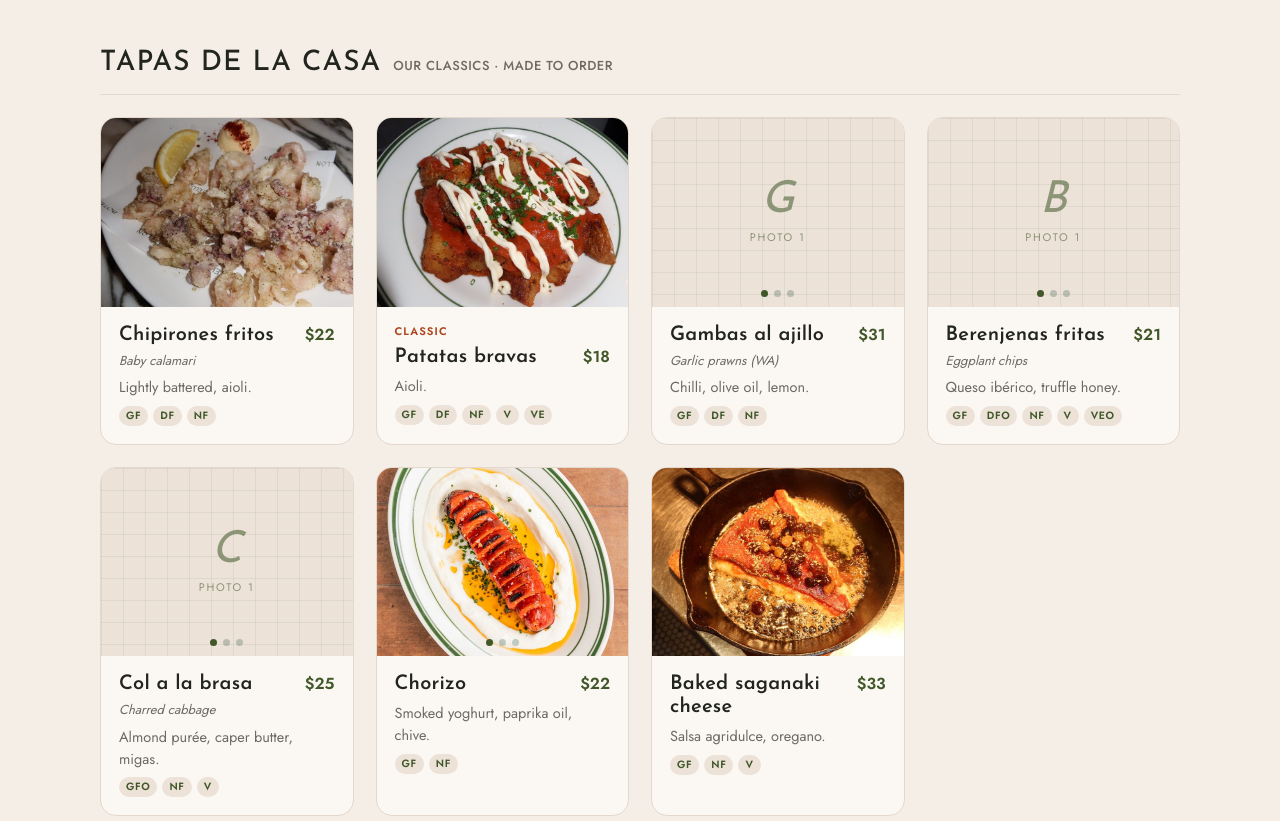
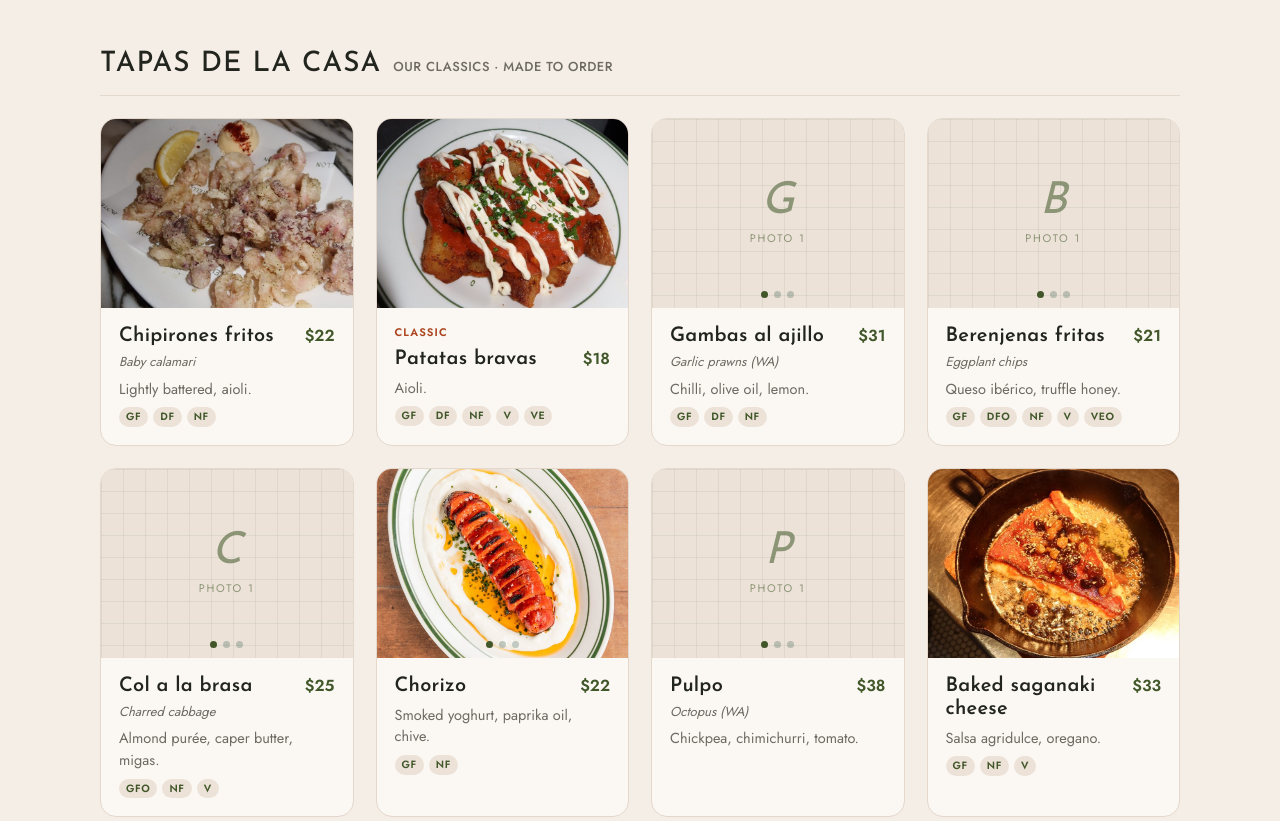
Before and after one commit to Botellon-Restaurant/botellon-website, a plain HTML site: page index.html in a window 1280 px wide. Shown: the part 3719-4540 px from the top of the page. Drawn offline with Linux system fonts and the light colour scheme.

Commit message:
November menu update and Wednesday sold-out notes
Co-Authored-By: Claude Opus 5.5 <noreply@anthropic.com>
Claude-Session: https://claude.ai/code/session_01JhxBUH9VWsr4p4GxENknmE

```diff
--- a/index.html
+++ b/index.html
@@ -282,6 +282,8 @@
   .board-pics{display:grid;grid-template-columns:1fr 1fr;gap:10px}
   .board-pics img{width:100%;aspect-ratio:4/3;object-fit:cover;border-radius:12px}
   .board figcaption{padding:8px 2px 0;font-size:13px;color:var(--muted)}
+  .soldout{display:inline-block;background:var(--brand-cream);color:var(--green);font-size:12px;font-weight:600;letter-spacing:.06em;text-transform:uppercase;padding:5px 12px;border-radius:999px;margin-bottom:14px}
+  .soldline{font-size:14px;color:var(--green);font-weight:500;margin:-12px 0 20px}
 </style>
 </head>
 <body>
@@ -351,6 +353,7 @@
   </div>
   <div class="features">
     <div class="feature">
+      <div class="soldout">🎉 Sold out Wed 11 Nov · book early!</div>
       <div class="eyebrow" style="opacity:.75">Every Wednesday</div>
       <h4>Wednesday Tapas Night</h4>
       <div class="big">$53 <span style="font-size:20px">p.p.</span></div>
@@ -365,7 +368,7 @@
       <h4>Happy Hour</h4>
       <div class="sub" style="margin-top:10px">One drink + one pintxo. One drink per person at a time.</div>
       <ul>
-        <li><b>Cocktail $23</b> · Aperol Spritz, London Lemonade, Margarita, Red Sangria, French Martini</li>
+        <li><b>Cocktail $23</b> · Aperol Spritz, London Lemonade, Margarita, Red Sangría, French Martini</li>
         <li><b>Mocktail $21</b> · Mint Lemonade</li>
         <li><b>Wine $19</b> · House sparkling, white, rosé or red</li>
         <li><b>Beer $13</b> · Estrella pint</li>
@@ -379,6 +382,7 @@
   <div class="group">
     <h3>Wednesday Tapas Menu<small id="wedDates"></small></h3><div class="rule"></div>
     <p class="note">4 dishes + a glass of house wine or beer · $53 p.p. · changes every fortnight</p>
+    <p class="soldline">Our last Wednesday sold out, so book ahead to grab a seat.</p>
     <div class="grid" id="wedGrid"></div>
   </div>
 </section>
@@ -625,7 +629,7 @@ const MENU = [
       {n:"Babaganoush", d:"Peppers, olive, sumac, aleppo oil, flatbread.", p:"24", diet:["GFO","DF","NFO","V","VE"], photos:["img/baba-1.jpg","img/baba-2.jpg"]},
     ]},
     { title:"Bocados", sub:"Small bites", style:"cards", items:[
-      {es:"Croquetas de jamón", n:"Crispy jamón croquettes", d:"Manchego, chipotle mayo. 2 pieces.", p:"18", diet:["NF"], photos:["img/croq-2.jpg","img/croq-1.jpg"]},
+      {es:"Croquetas de jamón y manchego", n:"Jamón & manchego croquettes", d:"2 pieces.", p:"18", diet:["NF"], photos:["img/croq-2.jpg","img/croq-1.jpg"]},
       {es:"Tosta de anchoas", n:"Anchovy toast", d:"Whipped roe, chives. 2 pieces.", p:"18", diet:["GFO","DF","NF"], photos:["img/anchovy-1.jpg","img/anchovy-2.jpg","img/anchovy-3.jpg"]},
       {es:"Vieiras a la plancha", n:"Grilled scallop (WA)", d:"Sobrasada butter. 3 pieces.", p:"29", diet:["GF","DFO","NF"], photos:["img/scallop-1.jpg","img/scallop-2.jpg","img/scallop-3.jpg"]},
     ]},
@@ -642,6 +646,7 @@ const MENU = [
       {es:"Berenjenas fritas", n:"Eggplant chips", d:"Queso ibérico, truffle honey.", p:"21", diet:["GF","DFO","NF","V","VEO"]},
       {es:"Col a la brasa", n:"Charred cabbage", d:"Almond purée, caper butter, migas.", p:"25", diet:["GFO","NF","V"]},
       {n:"Chorizo", d:"Smoked yoghurt, paprika oil, chive.", p:"22", diet:["GF","NF"], photos:["img/chorizo-1.jpg","img/chorizo-2.jpg","img/chorizo-3.jpg"]},
+      {es:"Pulpo", n:"Octopus (WA)", d:"Chickpea, chimichurri, tomato.", p:"38"},
       {n:"Baked saganaki cheese", d:"Salsa agridulce, oregano.", p:"33", diet:["GF","NF","V"], photos:["img/saganaki-1.jpg"]},
     ]},
     { title:"Paella", sub:"Housemade stock & sofrito", note:"Please allow 30–45 minutes", style:"cards", items:[
@@ -650,7 +655,7 @@ const MENU = [
       {n:"Verde", d:"Mushroom, artichoke, zucchini.", p:"56", diet:["GF","DF","NF","V","VE"], tag:"Vegetarian"},
     ]},
     { title:"A la brasa", sub:"From the grill · over open flame", style:"cards", items:[
-      {es:"Pulpo a la brasa", n:"Octopus (WA)", d:"Potato, pimentón, whipped bottarga.", p:"38", diet:["GFO","DF","NF"], photos:["img/octopus-1.jpg"]},
+      {es:"Pescado del día", n:"Market fish", d:"Spanish salsa verde.", p:"56"},
       {es:"Picantón asado", n:"Spatchcock", d:"Mojo rojo, lemon oil, sage.", p:"50", diet:["GF","NF"], photos:["img/spatchcock-1.jpg","img/spatchcock-2.jpg"]},
       {es:"Costillas estofadas", n:"Braised short ribs", d:"Beef jus, paprika oil, spring onion.", p:"48", diet:["GF","NF"], photos:["img/shortrib-2.jpg","img/shortrib-1.jpg"]},
       {es:"Lomo bajo", n:"300g Black Onyx SB5 striploin", d:"Tomato salsa. Add chimichurri +5.", p:"65", diet:["GF","DF","NF"], photos:["img/steak-1.jpg","img/steak-2.jpg","img/steak-3.jpg"]},
@@ -680,13 +685,13 @@ const MENU = [
   ]},
   { id:"cocktails", label:"Cocktails", strip:[["img/drink-margarita.jpg","Margarita"],["img/drink-spritz.jpg","Aperol Spritz"],["img/drink-lemonade.jpg","London Lemonade"],["img/drink-martini.jpg","Dirty Martini"]], groups:[
     { title:"Cocktails", sub:"Classics available on request", style:"list", items:[
-      {n:"Red Sangria", d:"Red wine, brandy, orange.", p:"24"},
-      {n:"White Sangria", d:"White wine, brandy, apple, ginger.", p:"24"},
+      {n:"Red Sangría", d:"Red wine, brandy, orange.", p:"24"},
+      {n:"White Sangría", d:"White wine, brandy, apple, ginger.", p:"24"},
       {n:"Passionfruit Martini", d:"Vodka, passionfruit, elderflower, pineapple.", p:"24"},
+      {n:"Atardecer", d:"Tequila, mango, cherry, pomegranate.", p:"24"},
+      {n:"Basil Smash", d:"Basil-infused gin, lemon, cucumber.", p:"24"},
       {n:"La Pearfecta", d:"Pear-infused vodka, elderflower, lychee, lemon.", p:"24"},
       {n:"London Lemonade", d:"Gin, elderflower, lemon, soda.", p:"24"},
-      {n:"Espresso Rumtini", d:"Espresso, Kraken coffee rum, Kahlúa, Licor 43.", p:"24"},
-      {n:"Pink Peppercorn Gimlet", d:"Gin, pink peppercorn, lime, agave.", p:"24"},
       {n:"French Martini", d:"Pineapple, vodka, Chambord.", p:"24"},
       {n:"Margarita", d:"Tequila, lime, Cointreau. Chilli optional.", p:"24"},
       {n:"Roja Dora", d:"Gin, Chambord, lime, raspberry, pomegranate.", p:"24"},
@@ -700,6 +705,7 @@ const MENU = [
       {n:"Mint Lemonade", d:"Mint, orange, pineapple, ginger beer.", p:"20"},
       {n:"The Hummingbird", d:"Hibiscus, lychee, agave, orange, lemon, soda.", p:"20"},
       {n:"By The Shore", d:"Watermelon, lychee, cucumber.", p:"20"},
+      {n:"Tarde de Sol", d:"Mango, cherry, pomegranate.", p:"20"},
     ]},
     { title:"Soft drinks", style:"list", items:[
       {n:"Bundaberg Ginger Beer · Sprite · Coke · Coke No Sugar", p:"6"},
@@ -717,7 +723,7 @@ const MENU = [
     ]},
     { title:"White", style:"list", head:"Glass – Bottle", items:[
       {n:"Marc Brédif, Vouvray", d:"Chenin Blanc · Loire Valley, France 2024", p:"17 – 65"},
-      {n:"Poblets Del Montsant", d:"White Grenache & Macabeo · Tarragona, Spain 2022", p:"17 – 66"},
+      {n:"Javier San Pedro Ortega 'Las Levantadas'", d:"Tempranillo Blanco · Rioja 2025", p:"17 – 66"},
       {n:"Abellio, Albariño", d:"Rías Baixas, Spain 2024", p:"18 – 70"},
       {n:"Mandrarossa, Fiano", d:"Sicily 2025", p:"15 – 55"},
       {n:"Shaw + Smith, Sauvignon Blanc", d:"Adelaide Hills 2026", p:"17 – 68"},
@@ -727,7 +733,8 @@ const MENU = [
       {n:"La Pierrelée, Chablis", d:"Burgundy, France 2023", p:"18 – 82"},
       {n:"Kelvedon Estate, Chardonnay", d:"East Coast Tasmania 2024", p:"17 – 70"},
       {n:"Cape Mentelle, Chardonnay", d:"Margaret River 2023", p:"17 – 67"},
-      {n:"Henschke 'Innes Vineyard', Pinot Gris", d:"Adelaide Hills 2025", p:"17 – 66"},
+      {n:"Henschke 'Innes', Pinot Gris", d:"Adelaide Hills 2026", p:"17 – 66"},
+      {n:"Best's, Pinot Grigio", d:"Great Western, VIC 2026", p:"15 – 60"},
     ]},
     { title:"Rosé", style:"list", head:"Glass – Bottle", items:[
       {n:"Conde Valdemar, Garnacha & Mazuelo", d:"Rioja, Spain 2024", p:"15 – 59"},
@@ -739,13 +746,13 @@ const MENU = [
       {n:"Nanny Goat, Pinot Noir", d:"Central Otago, NZ 2024", p:"17 – 66"},
       {n:"Sangre de Toro, Garnacha", d:"Catalunya, Spain 2023", p:"15 – 55"},
       {n:"Coronas, Torres, Tempranillo", d:"Catalunya, Spain 2022", p:"16 – 58"},
-      {n:"Celeste Crianza, Tempranillo", d:"Ribera del Duero, Spain 2022", p:"17 – 65"},
-      {n:"Conde Valdemar Reserva, Tempranillo & Garnacha", d:"Rioja 2015", p:"17 – 65"},
+      {n:"Javier San Pedro Ortega 'Otra Historia', Tempranillo & Viura", d:"Rioja, Spain 2024", p:"17 – 65"},
+      {n:"Eguíluz Reserva, Tempranillo", d:"Rioja, Spain 2021", p:"17 – 65"},
       {n:"Best's, Sparkling Shiraz", d:"Served chilled · Great Western, VIC 2021", p:"17 – 60"},
       {n:"Cape Mentelle 'Trinders', Cabernet Merlot", d:"Margaret River 2022", p:"16 – 62"},
       {n:"Yalumba 'Paradox', Shiraz", d:"Barossa Valley 2024", p:"18 – 74"},
       {n:"Trediberri, Barbera d'Alba", d:"Chilled optional · Piedmont, Italy 2025", p:"16 – 61"},
-      {n:"Ricasoli, Chianti Classico, Brolio", d:"Tuscany 2023", p:"20 – 85"},
+      {n:"Ricasoli, Chianti Classico, Brolio", d:"Tuscany 2024", p:"20 – 85"},
       {n:"Terrazas de los Andes, Malbec", d:"Mendoza, Argentina 2023", p:"17 – 64"},
     ]},
   ]},
@@ -753,8 +760,8 @@ const MENU = [
     { title:"Aperitif", style:"list", items:[
       {n:"Spanish Cava", d:"Sparkling", p:"16"},
       {n:"Spritz of choice", d:"Aperol, Campari or Chambord · prosecco & soda", p:"20"},
-      {n:"Red Sangria", d:"Red wine, brandy, orange", p:"24"},
-      {n:"Pisco Sour", d:"Pisco, lime, bitters", p:"24"},
+      {n:"Red Sangría", d:"Red wine, brandy, orange", p:"24"},
+      {n:"Atardecer", d:"Tequila, mango, cherry, pomegranate", p:"24"},
     ]},
     { title:"Beer", style:"list", items:[
       {n:"Estrella", d:"Spanish lager on tap", p:"12"},
```
Also changed, not shown: img/octopus-1.jpg (deleted), 1 other file.
